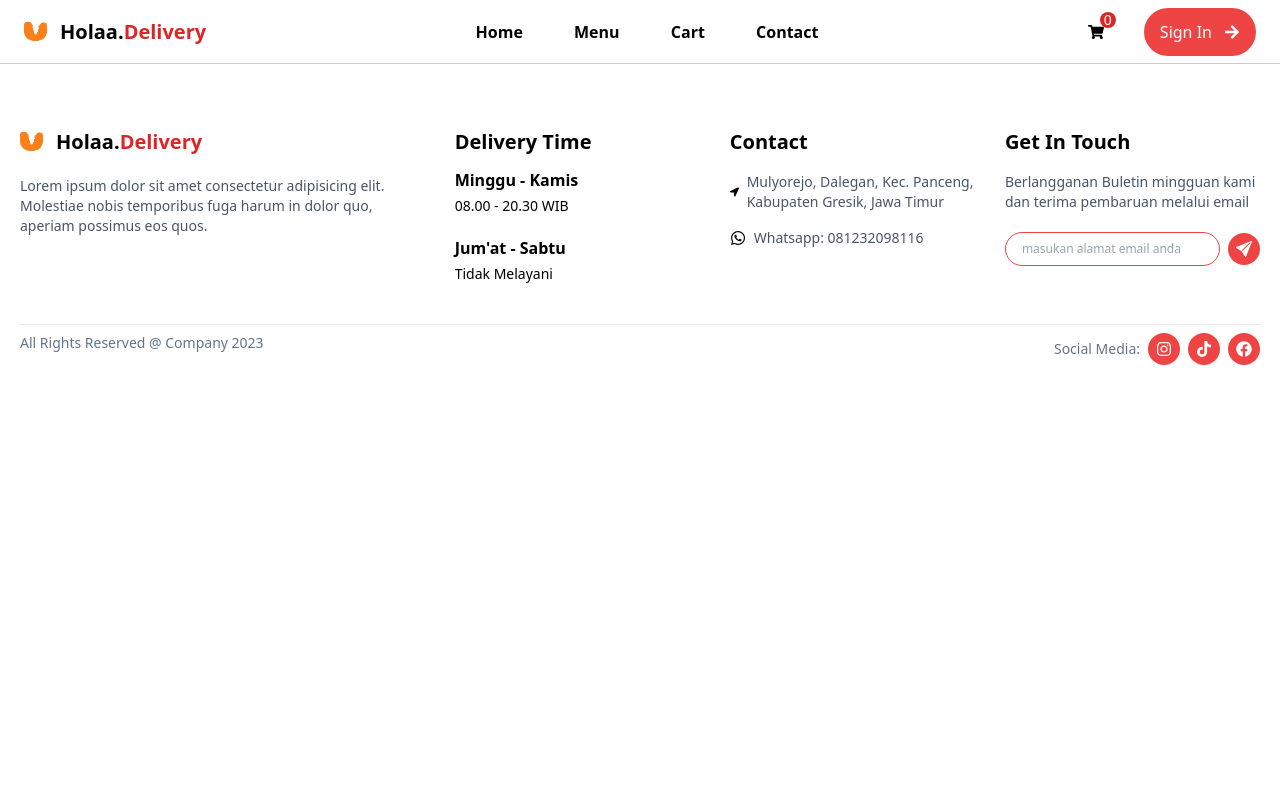
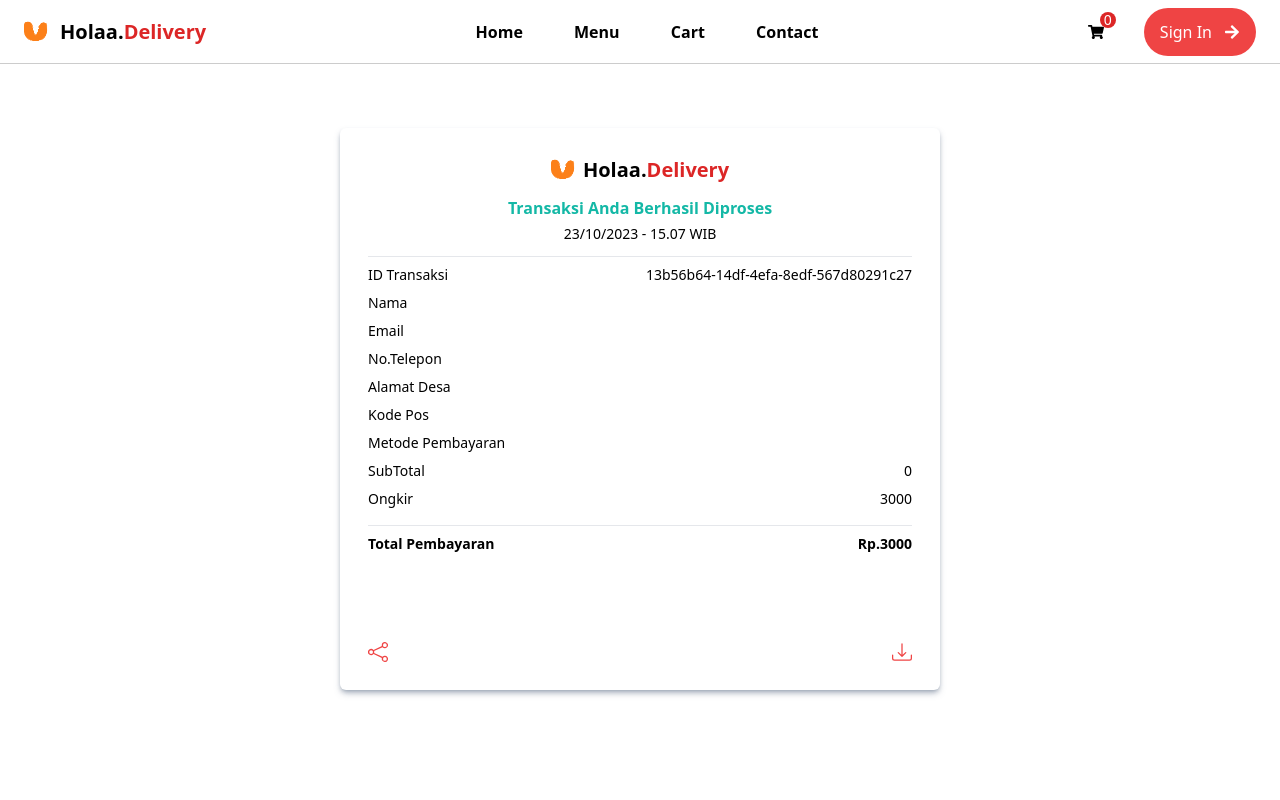
Before and after one commit to atoengg/holaa-delivery, a React (Vite) app: page /checkoutSucces in a window 1280 px wide. Shown: the top 800 px of the page. Built offline with nearby package versions, Linux system fonts and the light colour scheme.

Commit message:
add feature: resi pembayaran

```diff
--- a/package.json
+++ b/package.json
@@ -22,7 +22,8 @@
     "react-router-dom": "^6.16.0",
     "react-slick": "^0.29.0",
     "slick-carousel": "^1.8.1",
-    "sweetalert2": "^11.7.32"
+    "sweetalert2": "^11.7.32",
+    "uuid": "^9.0.1"
   },
   "devDependencies": {
     "@types/react": "^18.2.15",
--- a/src/components/Form/FormCheckout.jsx
+++ b/src/components/Form/FormCheckout.jsx
@@ -1,15 +1,25 @@
-import React, { useState } from "react";
+import React, { useEffect, useState } from "react";
 import iconDana from "../../assets/logo/dana.png";
 import iconGoPay from "../../assets/logo/goPay.png";
 import iconShopeePay from "../../assets/logo/shopeePay.png";
+import { useDispatch } from "react-redux";
+import { cartActions } from "../../redux/slices/shopping-cart/cartSlices";
+import { useNavigate } from "react-router-dom";
+import { v4 as uuidv4 } from "uuid";
+import Swal from "sweetalert2";
 
 const FormCheckout = () => {
+  const dispatch = useDispatch();
+  const navigate = useNavigate();
+
   const [input, setInput] = useState({
+    id: uuidv4(),
     name: "",
     email: "",
     noTelepon: "",
     desa: "",
     kodePos: "",
+    payments: "",
   });
   const [errMsg, setErrMsg] = useState({
     name: "",
@@ -17,7 +27,20 @@ const FormCheckout = () => {
     noTelepon: "",
     desa: "",
     kodePos: "",
+    payments: "",
   });
+
+  const [isFormValid, setIsFormValid] = useState(true);
+
+  useEffect(() => {
+    // memantau perubahan pada errMsg dan memperbarui isFormValid
+    const isFormValid = Object.values(errMsg).every((error) => !error);
+    setIsFormValid(isFormValid);
+  }, [errMsg]);
+
+  useEffect(() => {
+    window.scrollTo(0, 0);
+  }, []);
 
   const handleInputchange = (e) => {
     const { name, value } = e.target;
@@ -109,9 +132,23 @@ const FormCheckout = () => {
     }
   };
 
+  const handleSubmit = (e) => {
+    e.preventDefault();
+    e.stopPropagation();
+
+    if (isFormValid) {
+      Swal.fire("Chekout Berhasil!", "You clicked the button!", "success");
+      dispatch(cartActions.addPayment(input));
+
+      setTimeout(() => {
+        navigate("/checkoutSucces");
+      }, 2000);
+    }
+  };
+
   return (
     <div>
-      <form action="#">
+      <form action="#" onSubmit={handleSubmit}>
         <div className="mt-5">
           <div className="relative">
             <input
@@ -243,7 +280,14 @@ const FormCheckout = () => {
                 <p className="font-bold text-lg">Pilih Metode Pembayaran:</p>
 
                 <div className="flex items-center border px-4 py-2 rounded-md mt-4 bg-slate-200/50">
-                  <input type="radio" value="dana" name="payments" required />
+                  <input
+                    type="radio"
+                    value="dana"
+                    name="payments"
+                    required
+                    checked={input.payments === "dana"}
+                    onChange={handleInputchange}
+                  />
                   <img
                     src={iconDana}
                     alt="dana-icon"
@@ -254,7 +298,14 @@ const FormCheckout = () => {
                   </label>
                 </div>
                 <div className="flex items-center border px-4 py-2 rounded-md mt-4 bg-slate-200/50">
-                  <input type="radio" value="gopay" name="payments" required />
+                  <input
+                    type="radio"
+                    value="gopay"
+                    name="payments"
+                    required
+                    checked={input.payments === "gopay"}
+                    onChange={handleInputchange}
+                  />
                   <img
                     src={iconGoPay}
                     alt="gopay-icon"
@@ -270,6 +321,8 @@ const FormCheckout = () => {
                     value="shopeePay"
                     name="payments"
                     required
+                    checked={input.payments === "shopeePay"}
+                    onChange={handleInputchange}
                   />
                   <img
                     src={iconShopeePay}
@@ -281,6 +334,19 @@ const FormCheckout = () => {
                   </label>
                 </div>
               </div>
+              <div className="mt-5">
+                <button
+                  disabled={!isFormValid}
+                  type="submit"
+                  className={`w-full ${
+                    isFormValid === false
+                      ? "bg-red-300 hover:cursor-default"
+                      : "bg-red-500"
+                  } text-white py-4 text-lg text-center font-semibold rounded-md hover:transition hover:duration-200 hover:bg-red-300`}
+                >
+                  Checkout Sekarang
+                </button>
+              </div>
             </div>
           </div>
         </div>
--- a/src/pages/Checkout/index.jsx
+++ b/src/pages/Checkout/index.jsx
@@ -43,15 +43,6 @@ const Checkout = () => {
                   Rp.<span>{totalAmount}</span>
                 </h1>
               </div>
-
-              <div className="mt-5">
-                <button
-                  type="submit"
-                  className="w-full bg-red-500 text-white py-4 text-lg text-center font-semibold rounded-md hover:transition hover:duration-200 hover:bg-red-300"
-                >
-                  Checkout Sekarang
-                </button>
-              </div>
             </div>
           </div>
         </div>
--- /dev/null
+++ b/src/pages/CheckoutSucces/index.jsx
@@ -0,0 +1,118 @@
+import React from "react";
+import { useSelector } from "react-redux";
+import logo from "../../assets/logo/logo.png";
+import { BsShare, BsDownload } from "react-icons/bs";
+
+const CheckoutSucces = () => {
+  const currentDate = new Date();
+
+  // Format tanggal
+  const optionsDate = {
+    year: "numeric",
+    month: "numeric",
+    day: "numeric",
+  };
+
+  // Format waktu
+  const optionsTime = {
+    hour: "2-digit",
+    minute: "2-digit",
+  };
+
+  const formattedDate = currentDate.toLocaleDateString("id-ID", optionsDate);
+  const formattedTime = currentDate.toLocaleTimeString("id-ID", optionsTime);
+
+  const payments = useSelector((state) => state.cart.payments);
+  const subTotal = useSelector((state) => state.cart.totalAmount);
+
+  const ongkir = 3000;
+
+  const totalAmount = subTotal + Number(ongkir);
+  return (
+    <div className="flex justify-center">
+      <div className=" mt-32 bg-white rounded-md flex flex-col shadow-md shadow-slate-500/50 p-7 h-full min-w-[600px]">
+        <div className="text-center flex items-center justify-center mb-3">
+          <img src={logo} alt="logo-img" />
+          <h2 className="ml-2 font-bold text-xl">
+            Holaa.<span className="text-red-600">Delivery</span>{" "}
+          </h2>
+        </div>
+        <h2 className="text-center text-teal-500 font-semibold">
+          Transaksi Anda Berhasil Diproses
+        </h2>
+
+        <div className="text-center text-sm my-1">
+          <p>
+            {formattedDate} - {formattedTime} WIB
+          </p>
+        </div>
+
+        <hr className="my-2" />
+        <div className="flex justify-between mb-2 text-sm">
+          <p>ID Transaksi</p>
+          <p>{payments.id} </p>
+        </div>
+
+        <div className="flex justify-between mb-2 text-sm">
+          <p>Nama</p>
+          <p>{payments.name}</p>
+        </div>
+        <div className="flex justify-between mb-2 text-sm">
+          <p>Email</p>
+          <p>{payments.email}</p>
+        </div>
+
+        <div className="flex justify-between mb-2 text-sm">
+          <p>No.Telepon</p>
+          <p>{payments.noTelepon}</p>
+        </div>
+
+        <div className="flex justify-between mb-2 text-sm">
+          <p>Alamat Desa</p>
+          <p>{payments.desa}</p>
+        </div>
+
+        <div className="flex justify-between mb-2 text-sm">
+          <p>Kode Pos</p>
+          <p>{payments.kodePos}</p>
+        </div>
+        <div className="flex justify-between mb-2 text-sm">
+          <p>Metode Pembayaran</p>
+          <p>{payments.payments}</p>
+        </div>
+
+        <div className="flex justify-between mb-2 text-sm">
+          <p>SubTotal</p>
+          <p>{subTotal}</p>
+        </div>
+
+        <div className="flex justify-between mb-2 text-sm">
+          <p>Ongkir</p>
+          <p>{ongkir}</p>
+        </div>
+
+        <hr className="my-2" />
+
+        <div className="flex justify-between mb-2 text-sm font-semibold font">
+          <p>Total Pembayaran</p>
+          <p>Rp.{totalAmount}</p>
+        </div>
+
+        <div className=" mt-20 flex justify-between">
+          <BsShare
+            style={{ cursor: "pointer", fontWeight: "700" }}
+            color="#ef4444"
+            size="20px"
+          />
+          <BsDownload
+            style={{ cursor: "pointer", fontWeight: "700" }}
+            color="#ef4444"
+            size="20px"
+          />
+        </div>
+      </div>
+    </div>
+  );
+};
+
+export default CheckoutSucces;
--- a/src/redux/slices/shopping-cart/cartSlices.js
+++ b/src/redux/slices/shopping-cart/cartSlices.js
@@ -1,7 +1,18 @@
 import { createSlice } from "@reduxjs/toolkit";
+import { v4 as uuid } from "uuid";
 
 const initialState = {
   cartItems: [],
+  payments: {
+    id: uuid(),
+    name: "",
+    email: "",
+    noTelepon: "",
+    desa: "",
+    kodePos: "",
+    payments: "",
+  },
+
   totalQuantity: 0,
   totalAmount: 0,
 };
@@ -10,6 +21,10 @@ const cartSlice = createSlice({
   name: "cart",
   initialState,
   reducers: {
+    addPayment(state, action) {
+      state.payments = action.payload;
+    },
+
     // fungsi reducer untuk menambahkan item
     addItem(state, action) {
       const newItem = action.payload;
--- a/src/routes/Routers.jsx
+++ b/src/routes/Routers.jsx
@@ -11,6 +11,7 @@ import Header from "../components/Header/Header";
 import Footer from "../components/Footer/Footer";
 import Layout from "../components/Layout/Layout";
 import Checkout from "../pages/Checkout";
+import CheckoutSucces from "../pages/CheckoutSucces";
 
 // const MainLayout = () => {
 //   return (
@@ -39,6 +40,7 @@ const Routers = () => {
       <Route path="/cart" element={<Cart />} />
       <Route path="/contact" element={<Contact />} />
       <Route path="/checkout" element={<Checkout />} />
+      <Route path="/checkoutSucces" element={<CheckoutSucces />} />
       {/* <Route path="/Register" element={<Register />} />
           <Route path="/Login" element={<Login />} /> */}
     </Routes>
```
Also changed, not shown: 1 other file (tests, documents, lock files or other folders).
